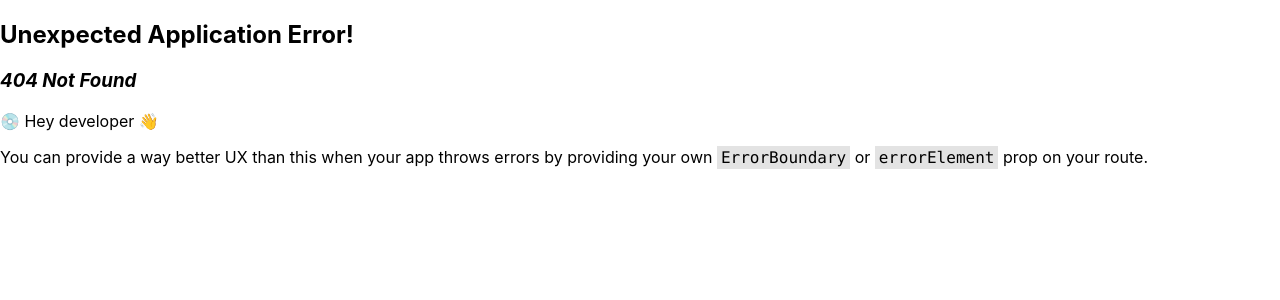
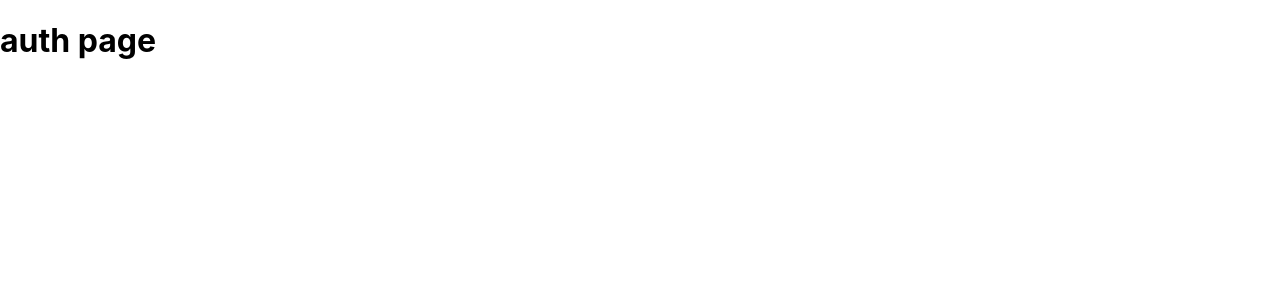
Before and after one commit to bankov758/Logistic-Company, a React (Create React App) app in the folder frontend/: page /auth in a window 1280 px wide. Before the commit this address had no page. Shown: the top 300 px of the page. Built offline with nearby package versions, Linux system fonts and the light colour scheme.

Commit message:
Create Auth page

```diff
--- /dev/null
+++ b/frontend/src/pages/Auth.tsx
@@ -0,0 +1,9 @@
+import React from "react";
+
+const Auth: React.FC = () => {
+
+    return <h1>auth page</h1>
+
+}
+
+export default Auth;
--- a/frontend/src/pages/Home.tsx
+++ b/frontend/src/pages/Home.tsx
@@ -1,6 +1,14 @@
-const Home = () => {
+import React, { Fragment } from "react";
+import { Link } from "react-router-dom";
 
-    return <h1>home page</h1>
+const Home: React.FC = () => {
+
+    return (
+        <Fragment>
+            <h1>home page</h1>
+            <Link to='/auth'>Auth page</Link>
+        </Fragment>
+    )
 }
 
 export default Home;
--- a/frontend/src/util/routes.tsx
+++ b/frontend/src/util/routes.tsx
@@ -2,13 +2,17 @@ import { createBrowserRouter } from 'react-router-dom';
 
 //pages
 import Home from '../pages/Home';
+import Auth from '../pages/Auth';
 
 const router = createBrowserRouter([
     //every object represents one route
     {
         path: '/',//pathname
         element: <Home />//JSX element (component)
-
+    },
+    {
+        path: '/auth',//pathname
+        element: <Auth />//JSX element (component)
     }
 ])
 
```
